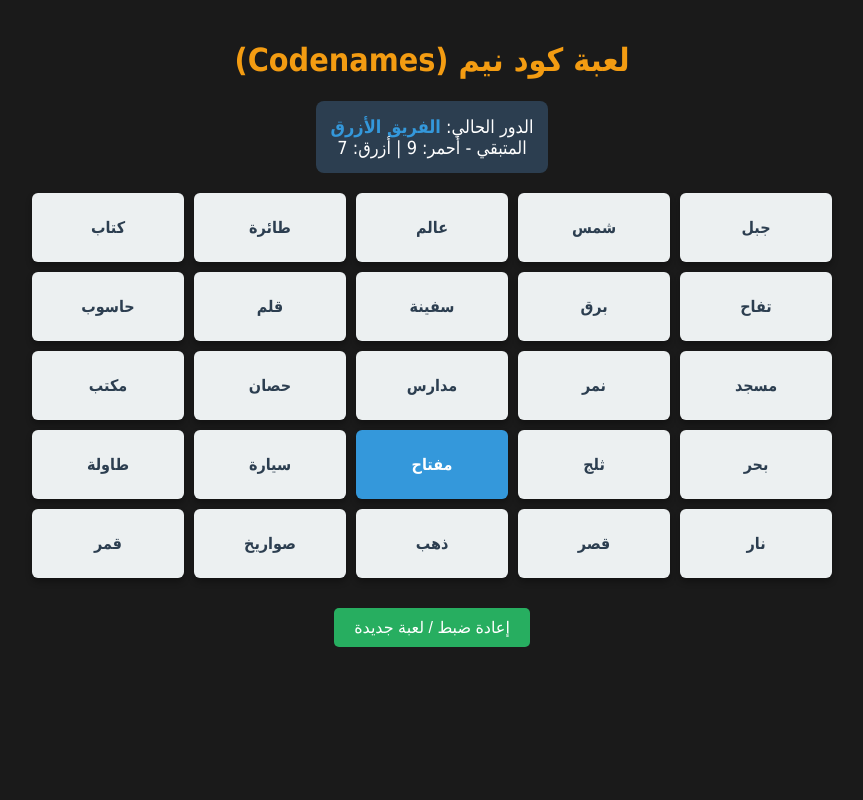
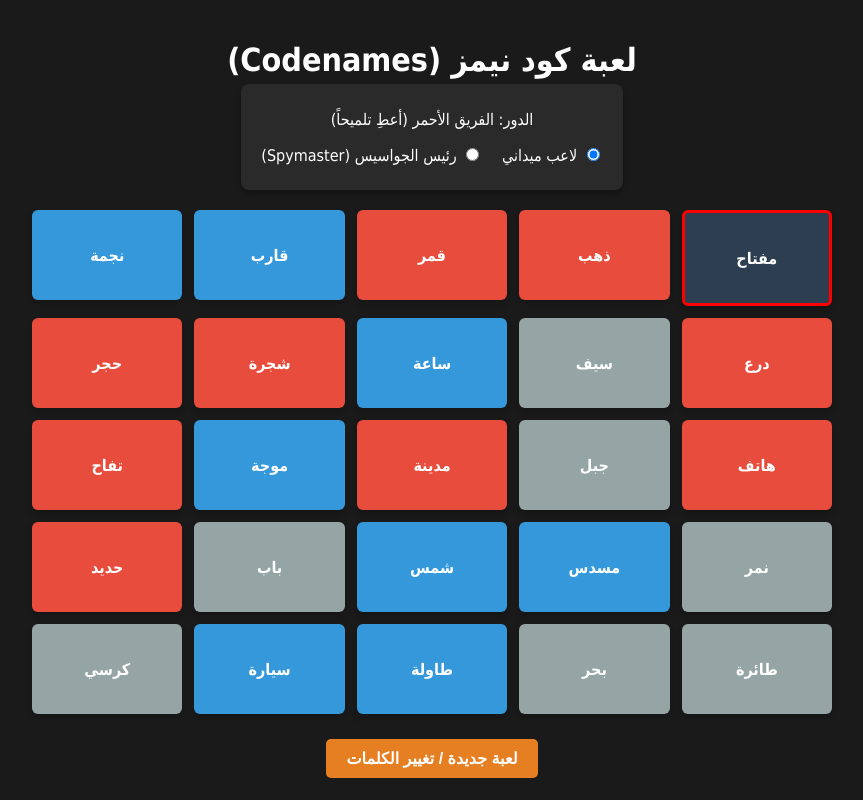
Before and after one commit to frhanbinnasser2000-star/aldahtha-codenames, a plain HTML site: page index.html in a window 1280 px wide. Both pictures are taken after a click on the element "مفتاح". Shown: the whole page, without its empty margins (208-1071 px from the left). Drawn offline with Linux system fonts and the light colour scheme.

Commit message:
Update index.html

```diff
--- a/index.html
+++ b/index.html
@@ -3,117 +3,123 @@
 <head>
     <meta charset="UTF-8">
     <meta name="viewport" content="width=device-width, initial-scale=1.0">
-    <title>لعبة كود نيم (Codenames)</title>
+    <title>لعبة كود نيمز - Codenames</title>
     <style>
+        :root {
+            --bg-color: #1a1a1a;
+            --panel-bg: #2a2a2a;
+            --text-color: #ffffff;
+            --red-team: #e74c3c;
+            --blue-team: #3498db;
+            --bystander: #95a5a6;
+            --assassin: #2c3e50;
+        }
         body {
             font-family: Tahoma, sans-serif;
-            background-color: #1a1a1a;
-            color: #ffffff;
-            text-align: center;
+            background-color: var(--bg-color);
+            color: var(--text-color);
             margin: 0;
             padding: 20px;
+            text-align: center;
         }
-        h1 { color: #f39c12; }
-        .info-panel {
-            background: #2c3e50;
-            padding: 15px;
+        h1 { margin-bottom: 5px; }
+        .game-info {
+            background: var(--panel-bg);
+            padding: 10px 20px;
             border-radius: 8px;
+            display: inline-block;
             margin-bottom: 20px;
-            display: inline-block;
-            font-size: 18px;
+            box-shadow: 0 4px 6px rgba(0,0,0,0.3);
         }
-        .turn-red { color: #e74c3c; font-weight: bold; }
-        .turn-blue { color: #3498db; font-weight: bold; }
-
         .board {
             display: grid;
             grid-template-columns: repeat(5, 1fr);
-            gap: 10px;
+            gap: 12px;
             max-width: 800px;
-            margin: 0 auto 20px auto;
+            margin: 0 auto;
         }
         .card {
             background-color: #ecf0f1;
             color: #2c3e50;
+            font-weight: bold;
+            font-size: 16px;
             padding: 25px 10px;
-            font-size: 16px;
-            font-weight: bold;
             border-radius: 6px;
             cursor: pointer;
             user-select: none;
-            transition: 0.3s;
-            box-shadow: 0 4px 6px rgba(0,0,0,0.3);
+            transition: transform 0.2s, background-color 0.3s;
+            box-shadow: 0 4px 6px rgba(0,0,0,0.2);
+            display: flex;
+            align-items: center;
+            justify-content: center;
+            height: 40px;
         }
-        .card:hover { background-color: #bdc3c7; }
+        .card:hover { transform: scale(1.03); }
+        .card.revealed.red { background-color: var(--red-team); color: white; }
+        .card.revealed.blue { background-color: var(--blue-team); color: white; }
+        .card.revealed.bystander { background-color: var(--bystander); color: white; }
+        .card.revealed.assassin { background-color: var(--assassin); color: white; border: 3px solid red; }
 
-        /* ألوان الكشف حسب الأدوار (يمكنك تعديلها إذا بغيت وضع الجاسوس/الرئيس) */
-        .card.red { background-color: #e74c3c; color: white; }
-        .card.blue { background-color: #3498db; color: white; }
-        .card.assassin { background-color: #2c3e50; color: #e74c3c; border: 2px solid #e74c3c; }
-        .card.bystander { background-color: #95a5a6; color: #2c3e50; }
-
+        .controls {
+            margin-top: 25px;
+        }
         button {
-            background-color: #27ae60;
+            background-color: #e67e22;
             color: white;
             border: none;
             padding: 10px 20px;
             font-size: 16px;
             border-radius: 5px;
             cursor: pointer;
-            margin-top: 10px;
+            font-weight: bold;
+            margin: 0 5px;
         }
-        button:hover { background-color: #219653; }
+        button:hover { background-color: #d35400; }
+        .role-selector { margin-bottom: 15px; }
     </style>
 </head>
 <body>
 
-    <h1>لعبة كود نيم (Codenames)</h1>
-
-    <div class="info-panel">
-        <div id="status">الدور الحالي: <span id="current-turn" class="turn-red">الفريق الأحمر</span></div>
-        <div>المتبقي - أحمر: <span id="red-left">9</span> | أزرق: <span id="blue-left">8</span></div>
+    <h1>لعبة كود نيمز (Codenames)</h1>
+    <div class="game-info">
+        <p id="turn-indicator">الدور: الفريق الأحمر (أعطِ تلميحاً)</p>
+        <div class="role-selector">
+            <label><input type="radio" name="role" value="operative" checked onclick="setRole('operative')"> لاعب ميداني</label>
+            <label style="margin-right: 15px;"><input type="radio" name="role" value="spymaster" onclick="setRole('spymaster')"> رئيس الجواسيس (Spymaster)</label>
+        </div>
     </div>
 
-    <div class="board" id="gameBoard"></div>
+    <div class="board" id="game-board"></div>
 
-    <button onclick="initGame()">إعادة ضبط / لعبة جديدة</button>
+    <div class="controls">
+        <button onclick="resetGame()">لعبة جديدة / تغيير الكلمات</button>
+    </div>
 
     <script>
-        // قائمة الكلمات (يمكنك التعديل عليها أو إضافة كلمات جديدة بسهولة هنا)
         const wordsList = [
-            "تفاح", "حاسوب", "قمر", "مفتاح", "شمس", "بحر", "سيارة", "طائرة",
-            "قلم", "جبل", "قصر", "ذهب", "ساعة", "شجرة", "حصان", "نمر",
-            "طبيب", "سفينة", "كتاب", "نار", "ثلج", "برق", "صواريخ", "مكتب",
-            "ملعب", "عالم", "طريق", "طاولة", "مدارس", "مسجد"
+            "تفاح", "شجرة", "قمر", "نجمة", "سيارة", "طائرة", "بحر", "موجة", "جبل", "قلم",
+            "حاسوب", "هاتف", "مسدس", "مفتاح", "باب", "شمس", "ساعة", "طاولة", "كرسي", "مدینة",
+            "نمر", "أسد", "قارب", "طريق", "ذهب", "فضة", "حجر", "حديد", "سيف", "درع"
         ];
 
         let board = [];
-        let currentTurn = 'red'; // 'red' or 'blue'
-        let redLeft = 9;
-        let blueLeft = 8;
-        let gameOver = false;
-
-        function shuffle(array) {
-            return array.sort(() => Math.random() - 0.5);
-        }
+        let currentRole = 'operative';
+        let currentTurn = 'red'; // red or blue
 
         function initGame() {
-            gameOver = false;
-            currentTurn = 'red';
-            redLeft = 9;
-            blueLeft = 8;
-            updateStatus();
+            // اختيار 25 كلمة عشوائية
+            let shuffledWords = [...wordsList].sort(() => 0.5 - Math.random()).slice(0, 25);
 
-            // اختيار 25 كلمة عشوائية
-            let selectedWords = shuffle([...wordsList]).slice(0, 25);
+            // توزيع الأدوار (9 أحمر، 8 أزرق، 7 حيادي، 1 قاتل)
+            let types = ['red', 'red', 'red', 'red', 'red', 'red', 'red', 'red', 'red',
+                         'blue', 'blue', 'blue', 'blue', 'blue', 'blue', 'blue', 'blue',
+                         'bystander', 'bystander', 'bystander', 'bystander', 'bystander', 'bystander', 'bystander',
+                         'assassin'];
+            types.sort(() => 0.5 - Math.random());
 
-            // توزيع الأدوار: 9 أحمر، 8 أزرق، 1 قاتل، الباقي مدنيين (بايستاندر)
-            let roles = [...Array(9).fill('red'), ...Array(8).fill('blue'), 'assassin', ...Array(7).fill('bystander')];
-            roles = shuffle(roles);
-
-            board = selectedWords.map((word, index) => ({
+            board = shuffledWords.map((word, index) => ({
                 word: word,
-                role: roles[index],
+                type: types[index],
                 revealed: false
             }));
 
@@ -121,16 +127,19 @@
         }
 
         function renderBoard() {
-            const boardElement = document.getElementById('gameBoard');
+            const boardElement = document.getElementById('game-board');
             boardElement.innerHTML = '';
 
             board.forEach((card, index) => {
                 const cardDiv = document.createElement('div');
                 cardDiv.classList.add('card');
-                cardDiv.innerText = card.revealed ? card.word : card.word; // تقدر تخلي الكلمات مخفية تماماً أو واضحة حسب رغبتك
+                cardDiv.innerText = card.word;
 
                 if (card.revealed) {
-                    cardDiv.classList.add(card.role);
+                    cardDiv.classList.add('revealed', card.type);
+                } else if (currentRole === 'spymaster') {
+                    // رئيس الجواسيس يرى الألوان بشفافية أو إطار
+                    cardDiv.style.border = `4px solid ${getColorCode(card.type)}`;
                 }
 
                 cardDiv.onclick = () => revealCard(index);
@@ -138,49 +147,44 @@
             });
         }
 
+        function getColorCode(type) {
+            switch(type) {
+                case 'red': return '#e74c3c';
+                case 'blue': return '#3498db';
+                case 'bystander': return '#95a5a6';
+                case 'assassin': return '#2c3e50';
+                default: return '#fff';
+            }
+        }
+
         function revealCard(index) {
-            if (gameOver || board[index].revealed) return;
+            if (board[index].revealed) return;
 
             board[index].revealed = true;
-            let role = board[index].role;
 
-            if (role === 'red') {
-                redLeft--;
-                if (redLeft === 0) {
-                    alert('انتهت اللعبة! فاز الفريق الأحمر!');
-                    gameOver = true;
-                }
-            } else if (role === 'blue') {
-                blueLeft--;
-                if (blueLeft === 0) {
-                    alert('انتهت اللعبة! فاز الفريق الأزرق!');
-                    gameOver = true;
-                }
-            } else if (role === 'assassin') {
-                alert(`كشفوا القاتل! خسر ${currentTurn === 'red' ? 'الفريق الأحمر' : 'الفريق الأزرق'} وفاز الفريق المنافس!`);
-                gameOver = true;
+            if (board[index].type === 'assassin') {
+                alert('انتهت اللعبة! لقد اخترتم بطاقة القاتل (Assassin). خسر الفريق!');
+                revealAll();
             }
 
-            // تبديل الدور إذا فشل الفريق في اختيار كلمته أو اختار بطاقة خطأ
-            currentTurn = currentTurn === 'red' ? 'blue' : 'red';
-            updateStatus();
             renderBoard();
         }
 
-        function updateStatus() {
-            const turnSpan = document.getElementById('current-turn');
-            if (currentTurn === 'red') {
-                turnSpan.innerText = 'الفريق الأحمر';
-                turnSpan.className = 'turn-red';
-            } else {
-                turnSpan.innerText = 'الفريق الأزرق';
-                turnSpan.className = 'turn-blue';
-            }
-            document.getElementById('red-left').innerText = redLeft;
-            document.getElementById('blue-left').innerText = blueLeft;
+        function setRole(role) {
+            currentRole = role;
+            renderBoard();
         }
 
-        // تشغيل اللعبة لأول مرة
+        function revealAll() {
+            board.forEach(card => card.revealed = true);
+            renderBoard();
+        }
+
+        function resetGame() {
+            initGame();
+        }
+
+        // بدء اللعبة لأول مرة
         initGame();
     </script>
 </body>
```
